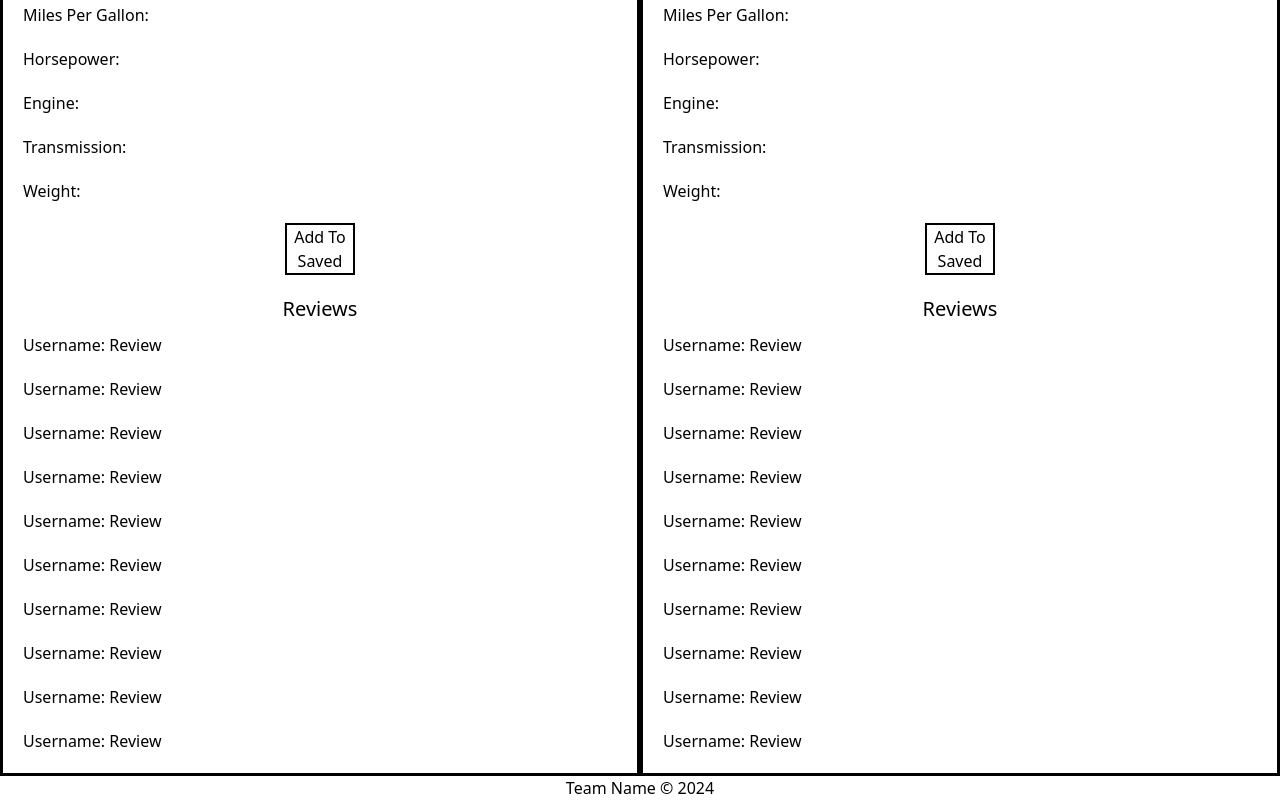
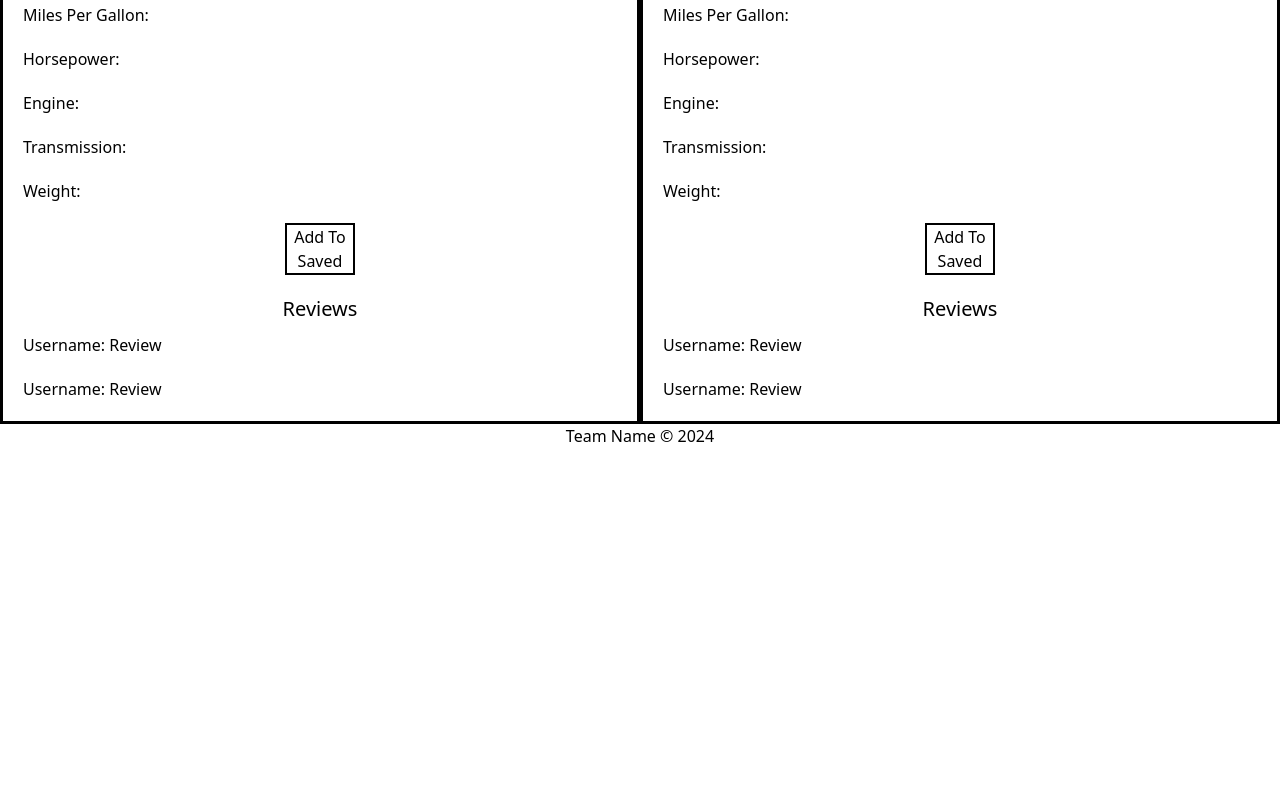
Before and after one commit to juiceman1014/Cars2Compare, a React (Vite) app in the folder cars2compare/: page /Result in a window 1280 px wide. Shown: the part 382-1182 px from the top of the page. After the commit the page ends 830 px from the top, so only its background shows below. Built offline with nearby package versions, Linux system fonts and the light colour scheme; the HTML template or start-up script is replaced by a standard one.

Commit message:
adjusted styling

```diff
--- a/cars2compare/src/pages/resultsPage.jsx
+++ b/cars2compare/src/pages/resultsPage.jsx
@@ -25,14 +25,6 @@ const ResultsPage = () => {
             <h1 className="text-xl text-center">Reviews</h1>
             <div className="p-[10px]">Username: Review</div>
             <div className="p-[10px]">Username: Review</div>
-            <div className="p-[10px]">Username: Review</div>
-            <div className="p-[10px]">Username: Review</div>
-            <div className="p-[10px]">Username: Review</div>
-            <div className="p-[10px]">Username: Review</div>
-            <div className="p-[10px]">Username: Review</div>
-            <div className="p-[10px]">Username: Review</div>
-            <div className="p-[10px]">Username: Review</div>
-            <div className="p-[10px]">Username: Review</div>
           </div>
         </div>
         <div className="flex flex-col p-[10px] border-[3px] border-black w-3/6 h-auto">
@@ -55,14 +47,6 @@ const ResultsPage = () => {
             <h1 className="text-xl text-center">Reviews</h1>
             <div className="p-[10px]">Username: Review</div>
             <div className="p-[10px]">Username: Review</div>
-            <div className="p-[10px]">Username: Review</div>
-            <div className="p-[10px]">Username: Review</div>
-            <div className="p-[10px]">Username: Review</div>
-            <div className="p-[10px]">Username: Review</div>
-            <div className="p-[10px]">Username: Review</div>
-            <div className="p-[10px]">Username: Review</div>
-            <div className="p-[10px]">Username: Review</div>
-            <div className="p-[10px]">Username: Review</div>
           </div>
         </div>
       </div>
```
